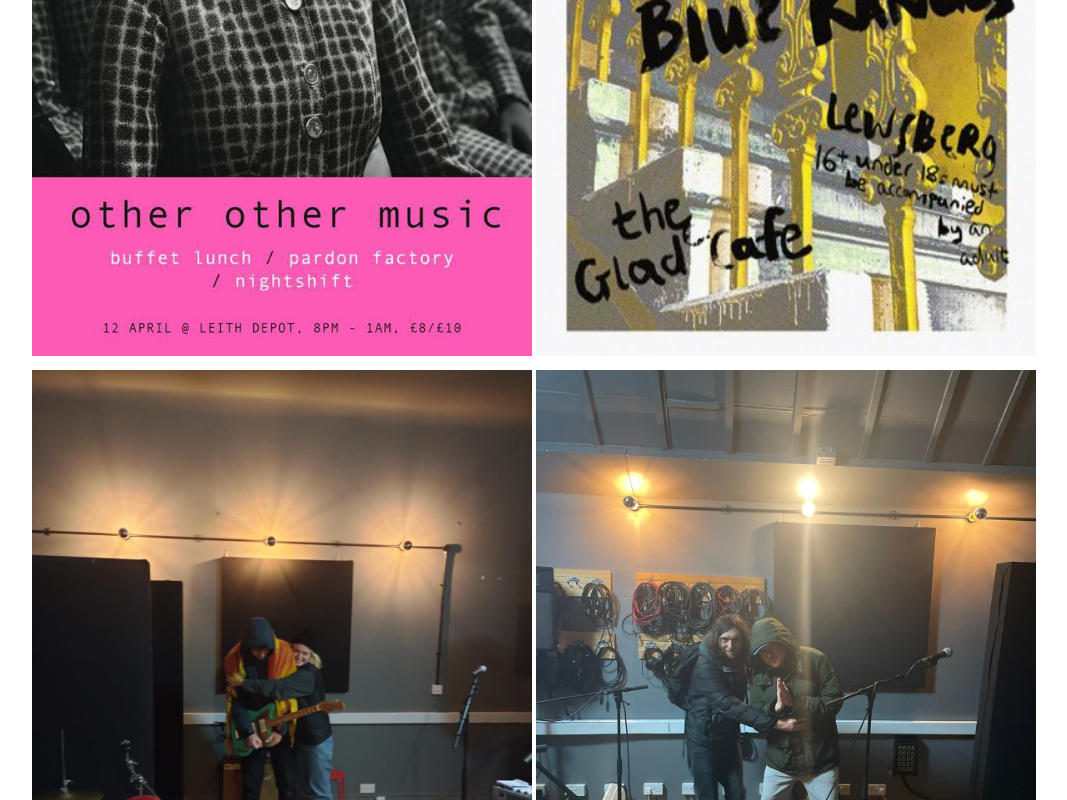
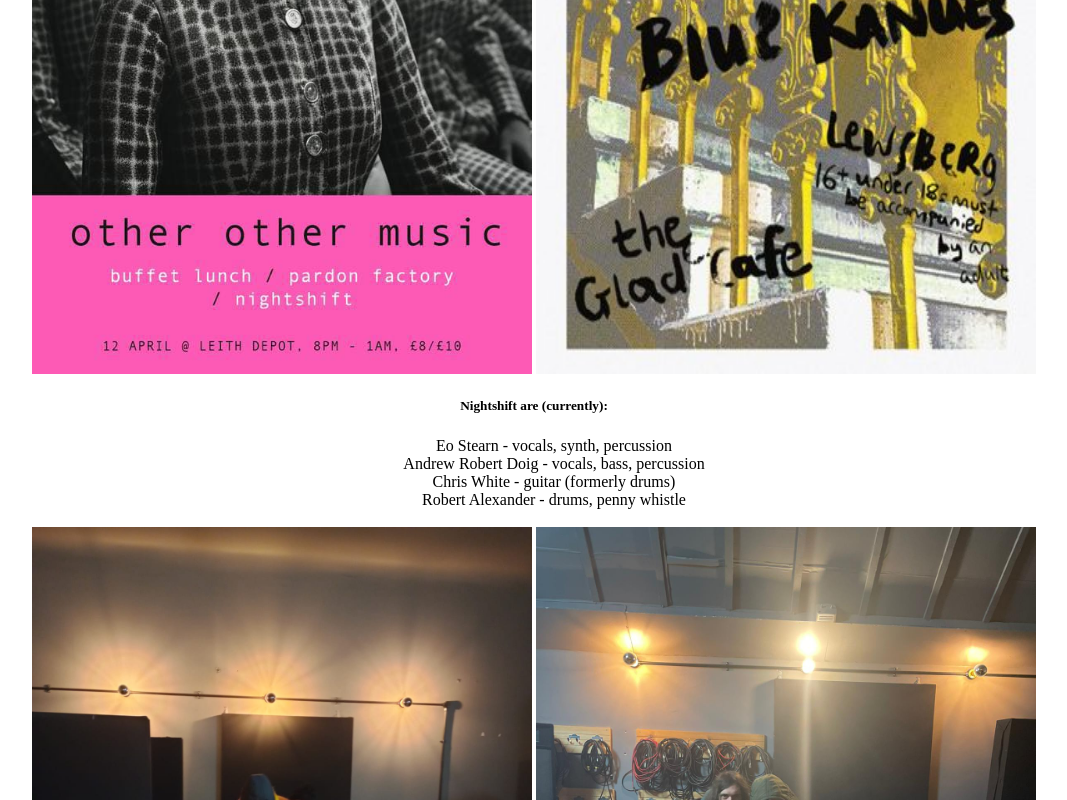
Before and after one commit to pampthehorn/nightshift, a plain HTML site: page index.html in a window 1280 px wide. Shown: the part 760-1560 px from the top of the page, without its empty margins (106-1173 px from the left). Drawn offline with Linux system fonts and the light colour scheme.

Commit message:
adding our names and psyche fest

```diff
--- a/index.html
+++ b/index.html
@@ -45,6 +45,8 @@ li {list-style-type:none}
   <li>Fri April 12th 2024 LEITH DEPOT <strong>Leith Depot, Edinburgh</strong> w/ BUFFET LUNCH <a href="https://www.eventbrite.com/e/other-other-music-presents-buffet-lunch-pardon-factory-and-nightshift-tickets-855483824147">tickets/info</a></li>
   <li>Fri April 25th 2024  <strong>Rum Shack, Glasgow</strong> w/ Ponyland <a href="https://www.rumshackglasgow.com/events/x4llczl4frpwxmk-7pnez-e55xf">tickets/info</a></li>
   <li>Fri June 21st 2024 <strong>Glad cafe, Glasgow</strong> w/ LEWSBERG & BLUE KANUES (SPITE HOUSE)) <a href="https://www.thegladcafe.co.uk/events/2024-06-21-lewsberg-plus-nightshift-plus-blue-kanues-the-glad-cafe">tickets/info</a></li>
+      <li>Sun September 1st 2024 <strong>Queen's Hall and Summerhall, Edinburgh</strong> w/ BUFFET LUNCH <a href="https://edinburghpsychfest.com/7">tickets/info</a></li>
+
 </ul>
 
 <div style="display:none">
@@ -61,6 +63,14 @@ li {list-style-type:none}
 <img src="posters/otherothermusic-leithdepot.jpg" alt="nightshift buffet lunch leith depot" />
   <img src="posters/spitehouse_lewsberg_20240621.jpg" alt="nightshift spitehouse lewsberg 20240621"/>
 </div>
+
+<h5>Nightshift are (currently): </h5>
+<ul>
+      <li>Eo Stearn - vocals, synth, percussion</li>
+      <li>Andrew Robert Doig - vocals, bass, percussion</li>
+      <li>Chris White - guitar (formerly drums)</li>
+      <li>Robert Alexander - drums, penny whistle</li>
+</ul>
 
 <div id="pics" class="flex">
   <img src="bandpics/chris+eo_chime20240215.jpg" alt="chris+eo_chime20240215" />
```
